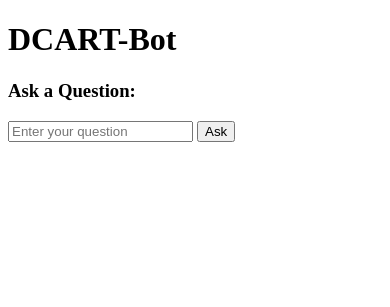
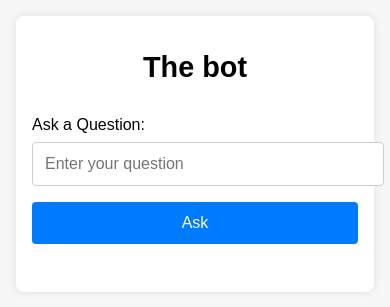
Before and after one commit to vigliensoni/RAG-OpenAI, a Flask app: page / in a window 390 px wide. Shown: the top 307 px of the page. Run offline with Flask 3, Linux system fonts and the light colour scheme.

Commit message:
Add: Formatting and responsive.

```diff
--- a/templates/index.html
+++ b/templates/index.html
@@ -1,26 +1,115 @@
 <!DOCTYPE html>
-<html>
+<html lang="en">
 <head>
-  <title>DCARTBot</title>
+  <meta charset="UTF-8">
+  <title>The bot</title>
+  <meta name="viewport" content="width=device-width, initial-scale=1.0">
+  <style>
+    body {
+      font-family: sans-serif;
+      margin: 0;
+      padding: 2rem;
+      background-color: #f7f7f7;
+    }
+
+    .container {
+      max-width: 600px;
+      margin: auto;
+      background: white;
+      padding: 2rem;
+      border-radius: 8px;
+      box-shadow: 0 0 10px rgba(0, 0, 0, 0.1);
+    }
+
+    h1 {
+      text-align: center;
+      margin-bottom: 2rem;
+      font-size: 1.8rem;
+    }
+
+    form {
+      margin-bottom: 2rem;
+    }
+
+    input[type="file"],
+    input[type="text"] {
+      width: 100%;
+      padding: 0.75rem;
+      margin-top: 0.5rem;
+      margin-bottom: 1rem;
+      border: 1px solid #ccc;
+      border-radius: 4px;
+      font-size: 1rem;
+    }
+
+    button {
+      width: 100%;
+      padding: 0.75rem;
+      background-color: #007bff;
+      border: none;
+      color: white;
+      font-size: 1rem;
+      border-radius: 4px;
+      cursor: pointer;
+    }
+
+    button:hover {
+      background-color: #0056b3;
+    }
+
+    h3 {
+      margin-top: 2rem;
+    }
+
+    p {
+      background: #eef;
+      padding: 1rem;
+      border-left: 4px solid #007bff;
+      border-radius: 4px;
+    }
+
+    @media (max-width: 600px) {
+      body {
+        padding: 1rem;
+      }
+
+      .container {
+        padding: 1rem;
+      }
+    }
+  </style>
 </head>
 <body>
-  <h1>DCART-Bot</h1>
+  <div class="container">
+    <h1>The bot</h1>
 
     <!-- <form action="/upload" method="post" enctype="multipart/form-data">
-    <h3>Upload PDF:</h3>
-    <input type="file" name="pdf" accept=".pdf">
+      <label for="pdf">Upload PDF:</label>
+      <input type="file" name="pdf" id="pdf" accept=".pdf">
       <button type="submit">Upload</button>
     </form> -->
 
     <form action="/ask" method="post">
-    <h3>Ask a Question:</h3>
-    <input type="text" name="question" placeholder="Enter your question" required>
+      <label for="question">Ask a Question:</label>
+      <input type="text" name="question" id="question" placeholder="Enter your question" required>
       <button type="submit">Ask</button>
     </form>
 
     {% if answer %}
-    <h3>Answer:</h3>
-    <p>{{ answer }}</p>
+    <h3>🧠 Answer:</h3>
+    <div style="
+      background: #f0f8ff;
+      white-space: pre-wrap;
+      padding: 1rem;
+      border-left: 4px solid #007bff;
+      border-radius: 6px;
+      font-family: sans-serif;
+      line-height: 1.5;
+    ">
+      {{ answer }}
+    </div>
   {% endif %}
+
+  </div>
 </body>
 </html>
```
Lines whose indentation alone changed are shown as unchanged.
